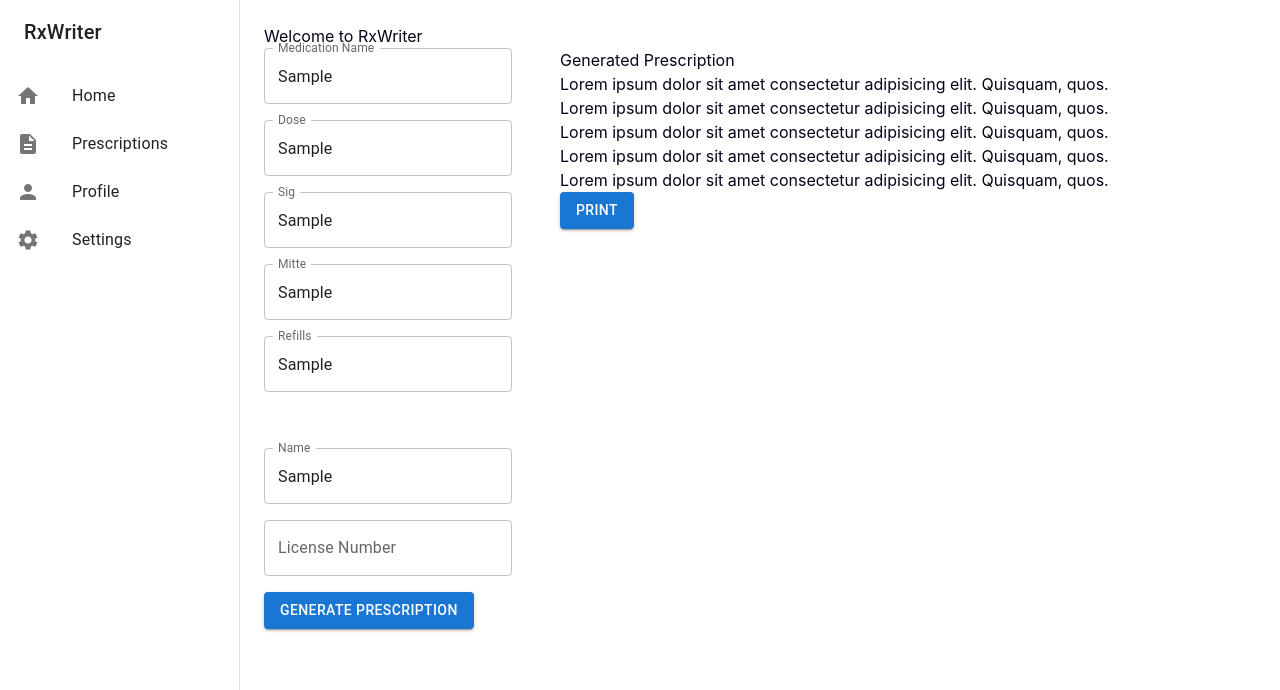
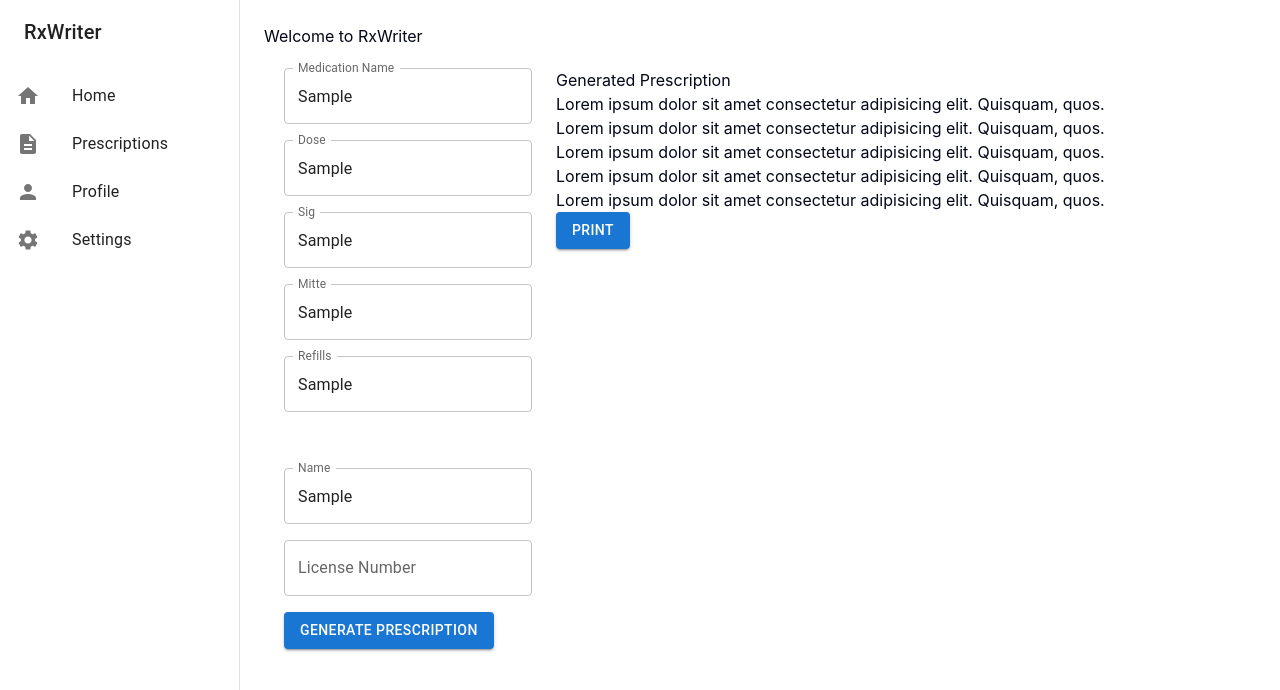
Before and after one commit to pharmadevs-ca/rxwriter, a Next.js app: page / in a window 1280 px wide. Both pictures are taken after typing "Sample", "Sample", "Sample", "Sample", "Sample", "Sample" into the empty fields and a click on the button "GENERATE PRESCRIPTION". Shown: the top 690 px of the page. Built offline with nearby package versions, Linux system fonts and the light colour scheme.

Commit message:
added maxwidth to the parent div and generated rx grid box

```diff
--- a/app/page.js
+++ b/app/page.js
@@ -12,13 +12,13 @@ export default function Home() {
   return (
     <div>
       <h1>Welcome to RxWriter</h1>
+      <div style={{ padding: '20px', maxWidth: '1200px', margin: '0 auto' }}>
         <Grid container spacing={3}>
-        <Grid item xs={6}>
+          <Grid item xs={12} md={6}>
             <PrescriptionInputs
               prescriptionData={prescriptionData}
               setPrescriptionData={setPrescriptionData}
             />
-
             <Button
               onClick={() => {
                 setShowGeneratedPrescription(!showGeneratedPrescription)
@@ -29,20 +29,22 @@ export default function Home() {
               Generate Prescription
             </Button>
           </Grid>
-        <br />
-        <br />
-        <Grid
-          item
-          xs={6}
-          sx={{
+
+          <Grid item xs={12} md={6}>
+            {showGeneratedPrescription && (
+              <div
+                style={{
                   maxWidth: '600px',
-            wordbreak: 'break-word',
+                  wordBreak: 'break-word',
                   overflowWrap: 'break-word',
                 }}
               >
-          {showGeneratedPrescription && <GeneratedPrescription />}
+                <GeneratedPrescription />
+              </div>
+            )}
           </Grid>
         </Grid>
       </div>
+    </div>
   )
 }
```
Lines whose indentation alone changed are shown as unchanged.
